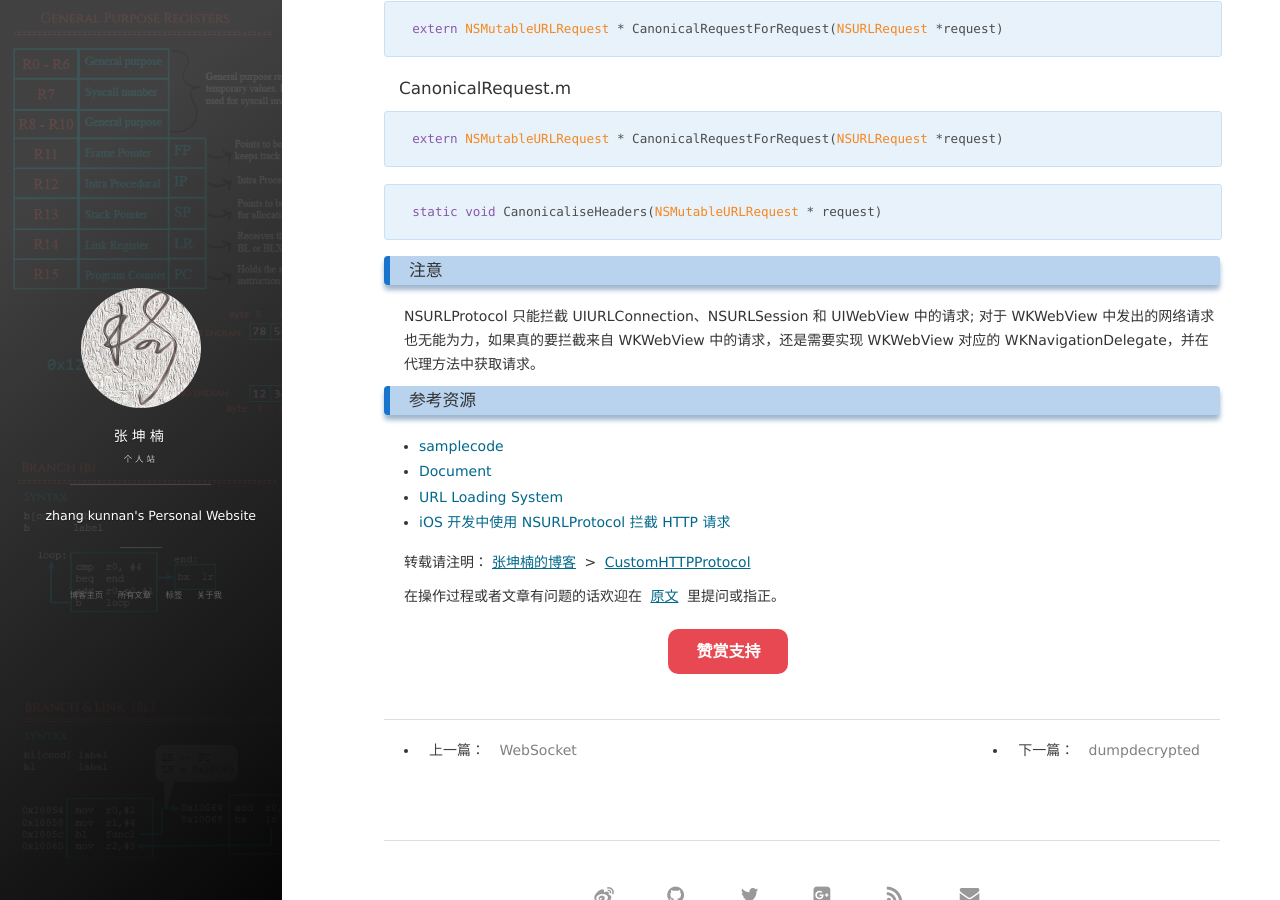
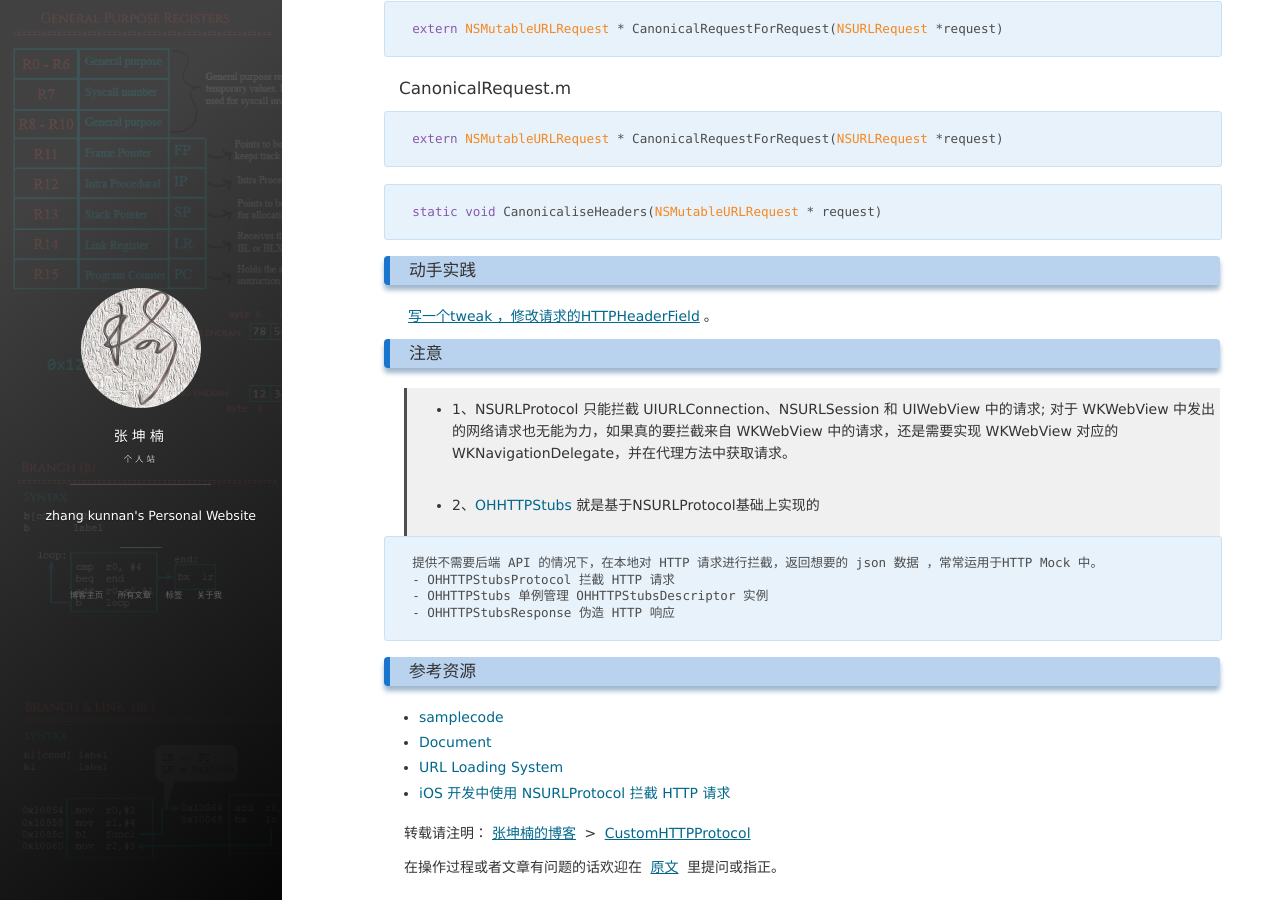
Before and after one commit to zhangkn/zhangkn.github.io, a Jekyll site: the page built from _posts/2017-12-16-CustomHTTPProtocol.md, in a window 1280 px wide and 900 px high, scrolled down 3648 px. Built offline with Jekyll 4.4.1, drawn with Linux system fonts in a browser that asks for light colours; nearby versions of some CDN libraries; comment, search, counter and statistics services are not loaded.

Commit message:
动手实践

````diff
--- a/_posts/2017-12-16-CustomHTTPProtocol.md
+++ b/_posts/2017-12-16-CustomHTTPProtocol.md
@@ -189,10 +189,25 @@ extern NSMutableURLRequest * CanonicalRequestForRequest(NSURLRequest *request)
 static void CanonicaliseHeaders(NSMutableURLRequest * request)
 ```
 
+
+### 动手实践
+
+[写一个tweak ，修改请求的HTTPHeaderField](https://github.com/zhangkn/KNCustomHTTPProtocol)。
+
+
 ### 注意
 
-NSURLProtocol 只能拦截 UIURLConnection、NSURLSession 和 UIWebView 中的请求;
+>* 1、NSURLProtocol 只能拦截 UIURLConnection、NSURLSession 和 UIWebView 中的请求;
 对于 WKWebView 中发出的网络请求也无能为力，如果真的要拦截来自 WKWebView 中的请求，还是需要实现 WKWebView 对应的 WKNavigationDelegate，并在代理方法中获取请求。
+
+>* 2、[OHHTTPStubs](https://github.com/zhangkn/OHHTTPStubs) 就是基于NSURLProtocol基础上实现的
+
+```
+提供不需要后端 API 的情况下，在本地对 HTTP 请求进行拦截，返回想要的 json 数据 ，常常运用于HTTP Mock 中。
+- OHHTTPStubsProtocol 拦截 HTTP 请求
+- OHHTTPStubs 单例管理 OHHTTPStubsDescriptor 实例
+- OHHTTPStubsResponse 伪造 HTTP 响应
+```
 
 ###  参考资源
 
````
Also changed, not shown: README.md.
